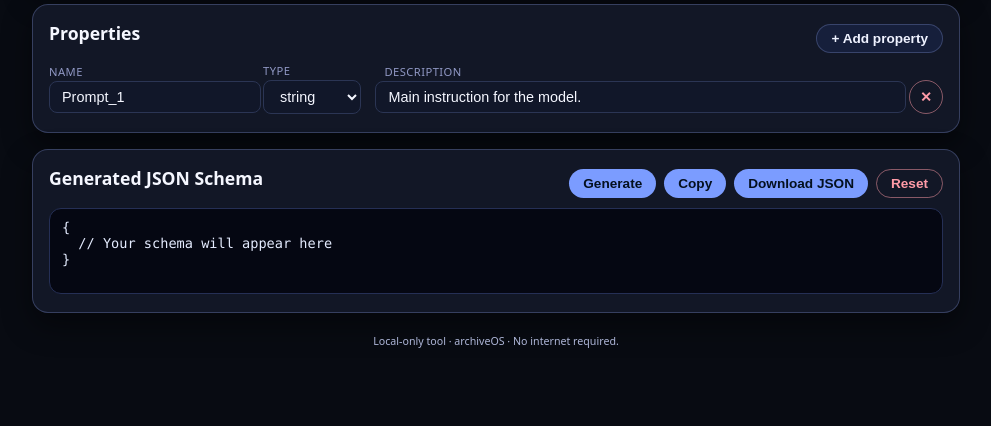
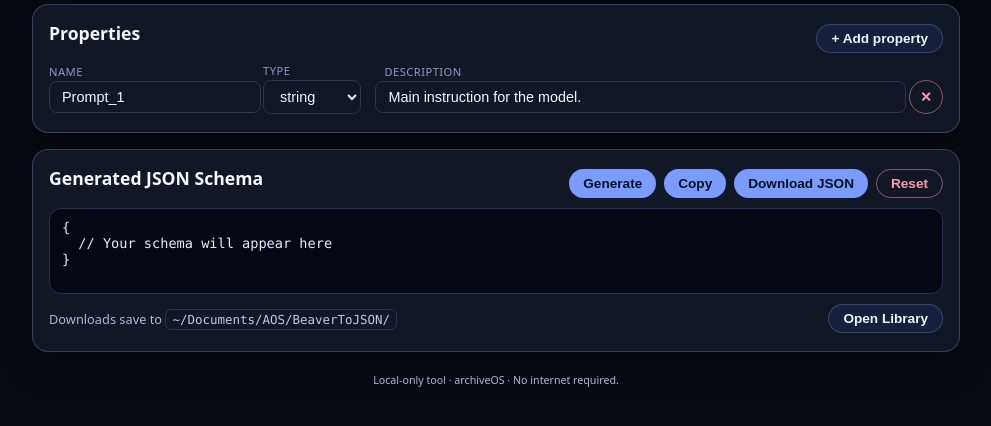
Before and after one commit to alman-os/beaver-to-JSON, a Flask app: page / in a window 1280 px wide. Shown: the part 250-676 px from the top of the page, without its empty margins (144-1135 px from the left). Run offline with Flask 3, Linux system fonts and the light colour scheme.

Commit message:
fix Download JSON: use native save dialog instead of blob link
WKWebView ignores the <a download> attribute on blob URLs and just
navigates to the URL, so clicking Download JSON dumped the raw schema
into the window instead of saving a file.

- Route Download through a new save_json bridge method that opens a
  native Save panel and writes the file
- Default the save location to ~/Documents/AOS/BeaverToJSON/ (AOS
  output convention; created on demand, user can navigate elsewhere)
- Add a save-location label plus an Open Library button that opens
  that folder in Finder (open_library bridge method)
- Keep the blob fallback for running in a plain browser during dev

Co-Authored-By: Claude Opus 4.8 <noreply@anthropic.com>

```diff
--- a/app.py
+++ b/app.py
@@ -3,12 +3,26 @@ import os
 import subprocess
 import sys
 import threading
+from pathlib import Path
 from flask import Flask, render_template, request, Response, jsonify, abort
 import webview
 
 import presets
 
 app = Flask(__name__)
+
+
+AOS_DIR = Path.home() / "Documents" / "AOS" / "BeaverToJSON"
+
+
+def ensure_aos_output_dir():
+    """User-facing exports default to ~/Documents/AOS/BeaverToJSON/.
+
+    Created on demand. The save dialog opens here but the user is free
+    to navigate elsewhere.
+    """
+    AOS_DIR.mkdir(parents=True, exist_ok=True)
+    return AOS_DIR
 
 main_window = None
 preset_window = None
@@ -177,6 +191,52 @@ class Bridge:
         except Exception:
             return False
 
+    def save_json(self, filename, content):
+        """Save generated schema via a native Save dialog.
+
+        WKWebView ignores the <a download> attribute on blob URLs and
+        just navigates to them, so the browser-style download trick
+        dumps the raw JSON into the window instead of saving a file.
+        Going through the Python bridge gives us a real save panel.
+        """
+        if main_window is None:
+            return {"ok": False, "error": "no window"}
+        out_dir = ensure_aos_output_dir()
+        safe_name = (filename or "response_schema.json").strip() or "response_schema.json"
+        try:
+            result = main_window.create_file_dialog(
+                webview.SAVE_DIALOG,
+                directory=str(out_dir),
+                save_filename=safe_name,
+            )
+        except Exception as exc:
+            return {"ok": False, "error": str(exc)}
+        if not result:
+            return {"ok": False, "cancelled": True}
+        path = result[0] if isinstance(result, (list, tuple)) else result
+        try:
+            with open(path, "w", encoding="utf-8") as fh:
+                fh.write(content)
+            return {"ok": True, "path": str(path)}
+        except Exception as exc:
+            return {"ok": False, "error": str(exc)}
+
+    def get_library_path(self):
+        return str(AOS_DIR)
+
+    def open_library(self):
+        out_dir = ensure_aos_output_dir()
+        try:
+            if sys.platform == "darwin":
+                subprocess.run(["open", str(out_dir)], check=False)
+            elif sys.platform.startswith("win"):
+                os.startfile(str(out_dir))  # type: ignore[attr-defined]
+            else:
+                subprocess.run(["xdg-open", str(out_dir)], check=False)
+            return True
+        except Exception:
+            return False
+
     def open_preset_manager(self):
         global preset_window
         with _window_lock:
--- a/static/app.js
+++ b/static/app.js
@@ -6,6 +6,7 @@ document.addEventListener("DOMContentLoaded", () => {
   const downloadBtn = document.getElementById("download-btn");
   const resetBtn = document.getElementById("reset-btn");
   const presetsBtn = document.getElementById("presets-btn");
+  const openLibraryBtn = document.getElementById("open-library-btn");
   const themeToggle = document.getElementById("theme-toggle");
   const outputEl = document.getElementById("schema-output");
   const titleInput = document.getElementById("schema-title");
@@ -143,14 +144,41 @@ document.addEventListener("DOMContentLoaded", () => {
     }
   });
 
-  downloadBtn.addEventListener("click", () => {
+  function flashDownload(label) {
+    downloadBtn.textContent = label;
+    setTimeout(() => {
+      downloadBtn.textContent = "Download JSON";
+    }, 1400);
+  }
+
+  downloadBtn.addEventListener("click", async () => {
     const text = outputEl.textContent.trim();
-    if (!text) return;
+    if (!text || text === initialOutputText.trim()) return;
 
     const filename = (titleInput.value.trim() || "response_schema") + ".json";
+
+    // In the app, save through the Python bridge — WKWebView won't honor
+    // the <a download> trick and would just navigate to the blob URL.
+    if (window.pywebview && window.pywebview.api && window.pywebview.api.save_json) {
+      try {
+        const res = await window.pywebview.api.save_json(filename, text);
+        if (res && res.ok) {
+          flashDownload("Saved!");
+        } else if (res && res.cancelled) {
+          // user dismissed the dialog — no feedback needed
+        } else {
+          flashDownload("Save failed");
+        }
+      } catch (err) {
+        console.error("Save failed", err);
+        flashDownload("Save failed");
+      }
+      return;
+    }
+
+    // Fallback for running in a plain browser during development.
     const blob = new Blob([text], { type: "application/json" });
     const url = URL.createObjectURL(blob);
-
     const a = document.createElement("a");
     a.href = url;
     a.download = filename;
@@ -159,6 +187,18 @@ document.addEventListener("DOMContentLoaded", () => {
     a.remove();
     setTimeout(() => URL.revokeObjectURL(url), 1000);
   });
+
+  if (openLibraryBtn) {
+    openLibraryBtn.addEventListener("click", async () => {
+      if (window.pywebview && window.pywebview.api && window.pywebview.api.open_library) {
+        try {
+          await window.pywebview.api.open_library();
+        } catch (err) {
+          console.error("Open library failed", err);
+        }
+      }
+    });
+  }
 
   function getFormState() {
     const rows = Array.from(
--- a/static/style.css
+++ b/static/style.css
@@ -244,6 +244,34 @@ button:active {
   gap: 8px;
 }
 
+.save-hint {
+  display: flex;
+  align-items: center;
+  justify-content: space-between;
+  gap: 12px;
+  margin-top: 10px;
+  font-size: 0.8rem;
+  color: var(--muted);
+}
+
+.save-hint code {
+  background: var(--input-bg);
+  border: 1px solid var(--input-border);
+  border-radius: 6px;
+  padding: 2px 6px;
+  font-family: "JetBrains Mono", ui-monospace, SFMono-Regular, Menlo, monospace;
+  font-size: 0.78rem;
+  color: var(--muted-strong);
+}
+
+#open-library-btn {
+  background: var(--ghost-btn-bg);
+  color: var(--ghost-btn-text);
+  border: 1px solid var(--card-border);
+  white-space: nowrap;
+  flex-shrink: 0;
+}
+
 .footer {
   margin-top: 18px;
   text-align: center;
--- a/templates/index.html
+++ b/templates/index.html
@@ -68,6 +68,10 @@
   // Your schema will appear here
 }
         </pre>
+        <div class="save-hint">
+          <span>Downloads save to <code>~/Documents/AOS/BeaverToJSON/</code></span>
+          <button id="open-library-btn" type="button">Open Library</button>
+        </div>
       </section>
     </main>
 
```
